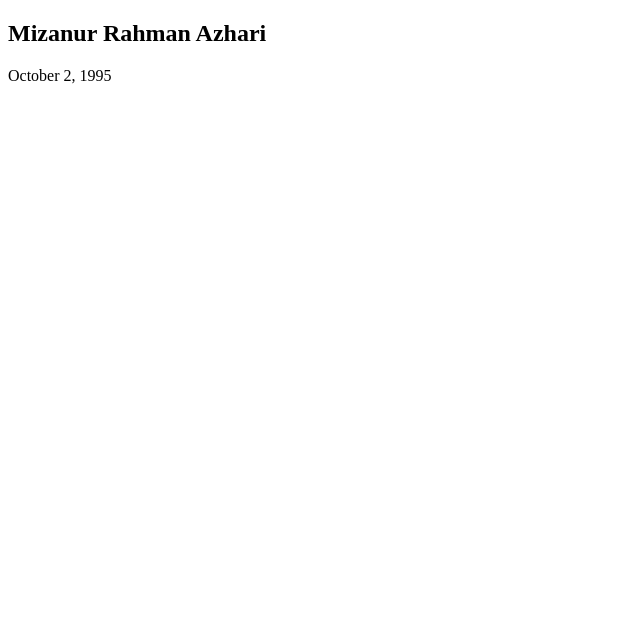
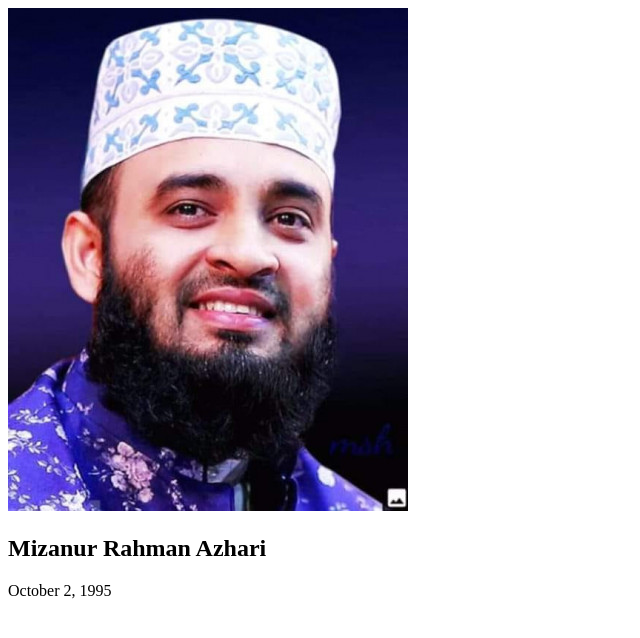
Before and after one commit to Nazir053/Tribute-website, a plain HTML site: page index.html in a window 1280 px wide. Shown: the whole page, without its empty margins (0-640 px from the left). Drawn offline with Linux system fonts and the light colour scheme.

Commit message:
add pictures
add picture of mizanur-rahman-azhari

```diff
--- a/index.html
+++ b/index.html
@@ -8,7 +8,9 @@
 <body>
     <main>
         <section class="header">
-            <div class="photo"></div>
+            <div class="photo">
+                <img src="images/mizanur-rahman-azhari.jpg" alt="Mizanur Rahman Azhari">
+            </div>
             <div class="bio">
                 <h1>Mizanur Rahman Azhari</h1>
                 <p>October 2, 1995</p>
```
Also changed, not shown: images/mizanur-rahman-azhari.jpg (added).
